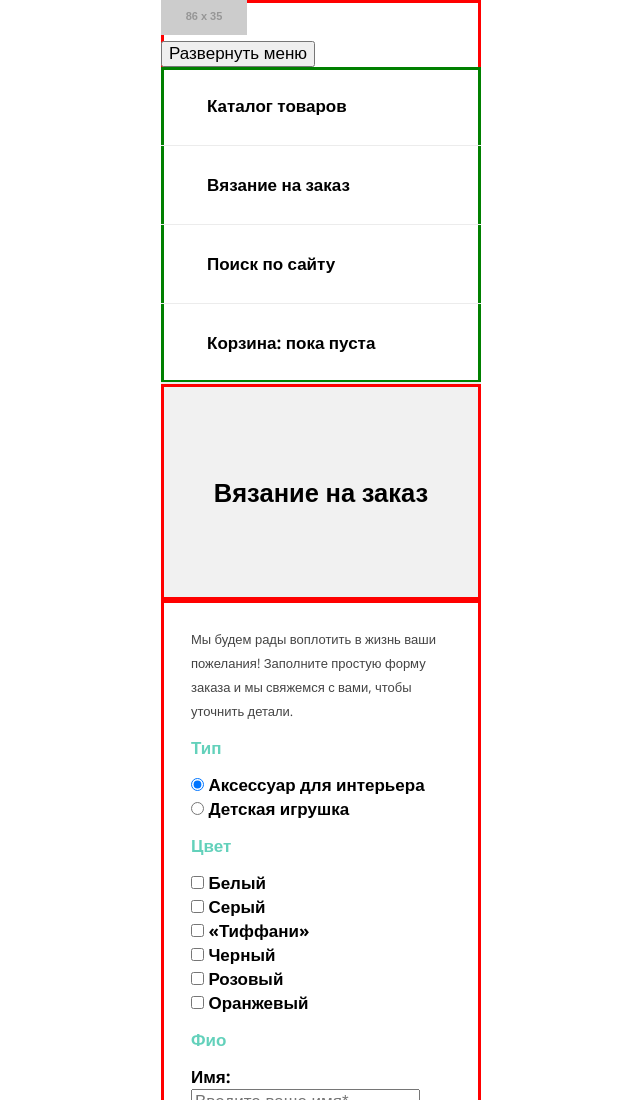
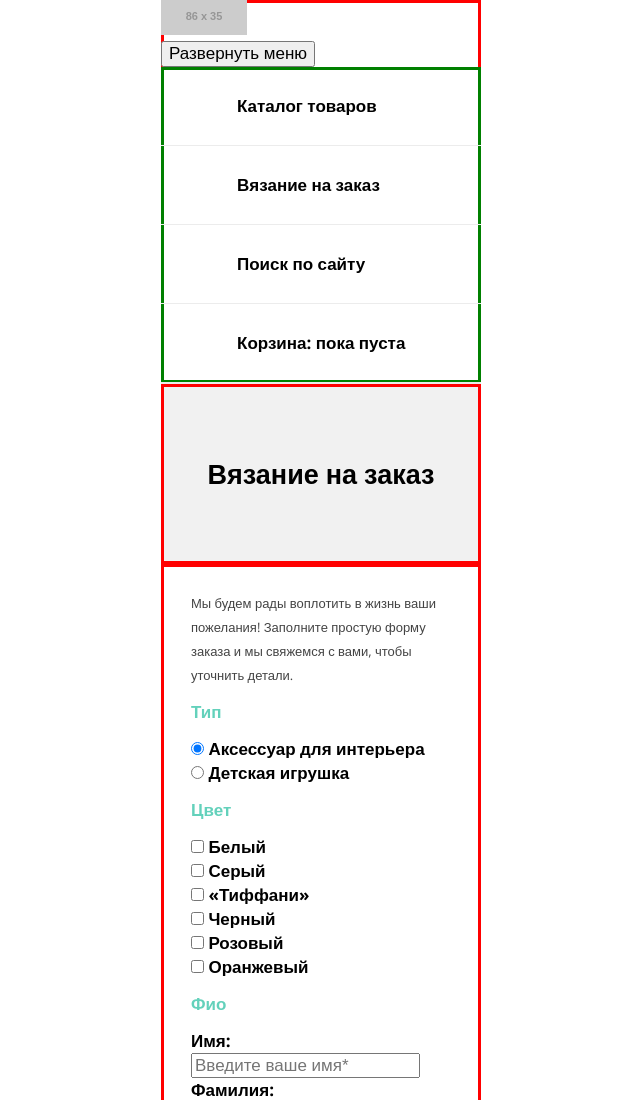
Before and after one commit to DanilovVik/Mishka, a website: page form.html in a window 1280 px wide. Shown: the top 1100 px of the page, without its empty margins (319-959 px from the left). Drawn offline with nearby package versions, Linux system fonts and the light colour scheme; files that its build step writes are made by us from their sources; placeholder pictures from the web are drawn by us.

Commit message:
Переделал навигацию

```diff
--- a/form.html
+++ b/form.html
@@ -9,27 +9,25 @@
 <body class="page">
   <header class="page-header">
     <section class="page-header__top-menu">
-      <div class="">
-        <div class="page-header__logo">
-          <a href="index.html">
-            <img src="http://placehold.it/86x35" width="86" height="35" alt="Мишка">
-          </a>
-        </div>
-        <button class="page-header__toggle">Развернуть меню</button>
+      <div class="page-header__logo">
+        <a href="index.html">
+          <img src="http://placehold.it/86x35" width="86" height="35" alt="Мишка">
+        </a>
       </div>
+      <button class="page-header__toggle">Развернуть меню</button>
       <nav class="main-nav">
         <ul class="main-nav__list">
           <li class="main-nav__item">
-            <a class="container" href="catalog.html">Каталог товаров</a>
+            <a href="catalog.html">Каталог товаров</a>
           </li>
           <li class="main-nav__item">
-            <a class="container">Вязание на заказ</a>
+            <a>Вязание на заказ</a>
           </li>
           <li class="main-nav__item">
-            <a class="container" href="#">Поиск по сайту</a>
+            <a href="#">Поиск по сайту</a>
           </li>
           <li class="main-nav__item">
-            <a class="container" href="#">Корзина: пока пуста</a>
+            <a href="#">Корзина: пока пуста</a>
           </li>
         </ul>
       </nav>
@@ -37,7 +35,7 @@
   </header>
   <main>
     <div class="page-title  container">
-      <h2>Вязание на заказ</h2>
+      <h2 class="page-title--content">Вязание на заказ</h2>
     </div>
     <form class="form  container" action="https://echo.htmlacademy.ru/" method="post">
       <p class="form__description">
--- a/sass/blocks/container.scss
+++ b/sass/blocks/container.scss
@@ -1,5 +1,5 @@
 .container {
-    width: 260px;
-    margin: 0 auto;
-    padding: 0 30px;
+  width: 260px;
+  margin: 0 auto;
+  padding: 0 30px;
 }
--- a/sass/blocks/main-nav.scss
+++ b/sass/blocks/main-nav.scss
@@ -1,6 +1,8 @@
 .main-nav {
   // display: none;
   box-shadow: 0 0 0 3px green inset; /*временное оформление*/
+  width: 320px;
+  margin: 0 auto;
 }
 
 .main-nav__list {
@@ -19,6 +21,7 @@
   text-decoration: none;
   padding-top: 27px;
   padding-bottom: 27px;
-  padding-left: 46px;
+  padding-left: 76px;
+  padding-right: 0;
   color: #000000;
 }
```
Also changed, not shown: catalog.html (+13 -15 lines), index.html (+11 -13 lines).
